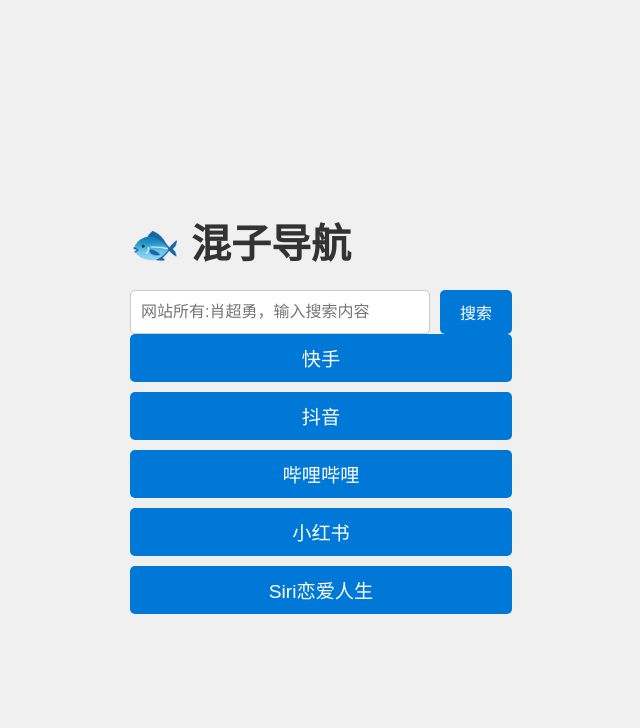
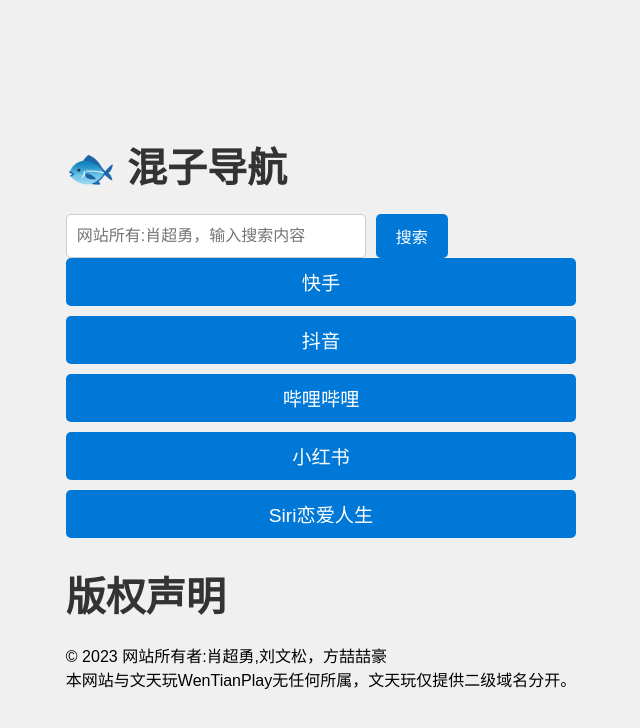
Before and after one commit to Wenfei223/91.github.io, a plain HTML site: page index.html in a window 1280 px wide. Shown: the whole page, without its empty margins (319-959 px from the left). Drawn offline with Linux system fonts and the light colour scheme.

Commit message:
Update index.html

```diff
--- a/index.html
+++ b/index.html
@@ -88,5 +88,12 @@
             }
         }
     </script>
+
+<body>
+    <h1>版权声明</h1>
+    <div class="copyright">
+        © 2023 网站所有者:肖超勇,刘文松，方喆喆豪<br>
+        本网站与文天玩WenTianPlay无任何所属，文天玩仅提供二级域名分开。
+    </div>
 </body>
 </html>
```
